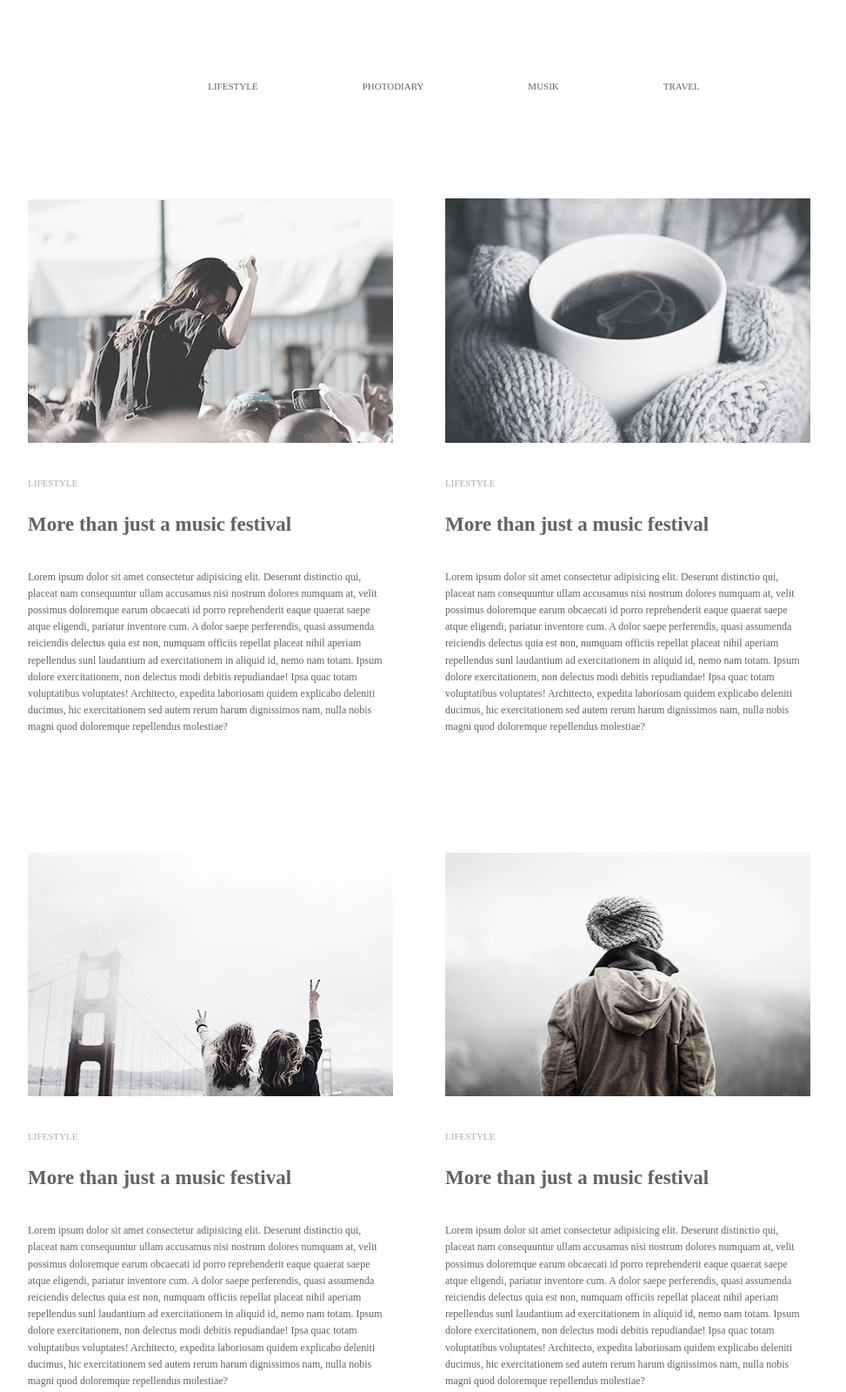
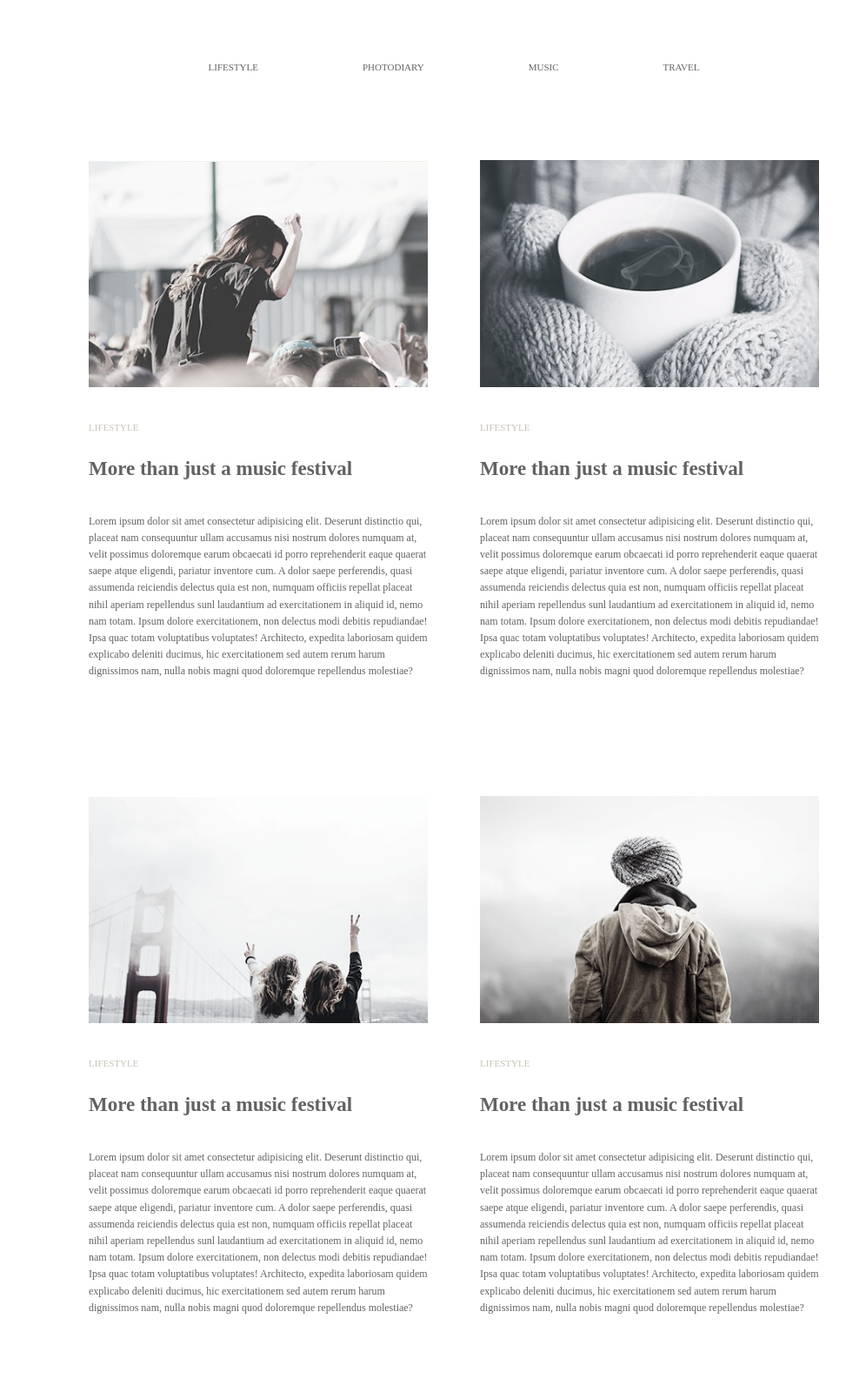
Before and after one commit to MaksymKykot/goit-fe-course, a plain HTML site: page modul-3/home work3.html in a window 1280 px wide. Shown: the top 1600 px of the page at 87% size, without its empty margins (118-1091 px from the left). Drawn offline with Linux system fonts and the light colour scheme.

Commit message:
home work 3 v2

```diff
--- a/modul-3/home work1.html
+++ b/modul-3/home work3.html
@@ -7,6 +7,7 @@
     <link rel="stylesheet" href="style.css">
 </head>
 <body>
+    <div class="conteiner">
     <header class="header">
         <nav class="header_nav">
         <ul class="header__nav-list">
@@ -17,7 +18,7 @@
     <a class="header__nav-link" href="">photodiary</a>
             </li>
             <li class="header__nav-item">
-    <a class="header__nav-link" href="">musik</a>
+    <a class="header__nav-link" href="">music</a>
             </li>
             <li class="header__nav-item">
     <a class="header__nav-link" href="">travel</a>
@@ -28,7 +29,7 @@
     <main>
         <section class="blogposts">
             <article class="blogpost">
-                <img class="blogpost__cover" src="img/картинка1.jpg" alt="картинка1">
+                <img class="blogpost__cover" src="img/img1.jpg" alt="картинка1">
                 <p class="blogpost__label">Lifestyle</p>
                 <h1 class="blogpost__title">More than just a music festival</h1>
                 <p class="blogpost__desc">
@@ -36,7 +37,7 @@
                 </p>
             </article>
             <article class="blogpost">
-                <img class="blogpost__cover" src="img/картинка2.jpg" alt="картинка1">
+                <img class="blogpost__cover" src="img/img2.jpg" alt="картинка1">
                 <p class="blogpost__label">Lifestyle</p>
                 <h1 class="blogpost__title">More than just a music festival</h1>
                 <p class="blogpost__desc">
@@ -44,7 +45,7 @@
                 </p>
             </article>
             <article class="blogpost">
-                <img class="blogpost__cover" src="img/картинка3.jpg" alt="картинка1">
+                <img class="blogpost__cover" src="img/img3.jpg" alt="картинка1">
                 <p class="blogpost__label">Lifestyle</p>
                 <h1 class="blogpost__title">More than just a music festival</h1>
                 <p class="blogpost__desc">
@@ -52,7 +53,7 @@
                 </p>
             </article>
             <article class="blogpost">
-                <img class="blogpost__cover" src="img/картинка4.jpg" alt="картинка1">
+                <img class="blogpost__cover" src="img/img4.jpg" alt="картинка1">
                 <p class="blogpost__label">Lifestyle</p>
                 <h1 class="blogpost__title">More than just a music festival</h1>
                 <p class="blogpost__desc">
@@ -60,7 +61,7 @@
                 </p>
             </article>
             <article class="blogpost">
-                <img class="blogpost__cover" src="img/картинка5.jpg" alt="картинка1">
+                <img class="blogpost__cover" src="img/img5.jpg" alt="картинка1">
                 <p class="blogpost__label">Lifestyle</p>
                 <h1 class="blogpost__title">More than just a music festival</h1>
                 <p class="blogpost__desc">
@@ -68,17 +69,18 @@
                 </p>
             </article>
             <article class="blogpost">
-                <img class="blogpost__cover" src="img/картинка6.jpg" alt="картинка1">
+                <img class="blogpost__cover" src="img/img6.jpg" alt="картинка1">
                 <p class="blogpost__label">Lifestyle</p>
                 <h1 class="blogpost__title">More than just a music festival</h1>
                 <p class="blogpost__desc">
                     Lorem ipsum dolor sit amet consectetur adipisicing elit. Deserunt distinctio qui, placeat nam consequuntur ullam accusamus nisi nostrum dolores numquam at, velit possimus doloremque earum obcaecati id porro reprehenderit eaque quaerat saepe atque eligendi, pariatur inventore cum. A dolor saepe perferendis, quasi assumenda reiciendis delectus quia est non, numquam officiis repellat placeat nihil aperiam repellendus sunl laudantium ad exercitationem in aliquid id, nemo nam totam. Ipsum dolore exercitationem, non delectus modi debitis repudiandae! Ipsa quac totam voluptatibus voluptates! Architecto, expedita laboriosam quidem explicabo deleniti ducimus, hic exercitationem sed autem rerum harum dignissimos nam, nulla nobis magni quod doloremque repellendus molestiae?
                 </p>
             </article>
+    </main>
+    </div>
     <div class="btn-wrap">
     <button class="btn">load more</button>
     </div>
 </section>
-</main>
 </body>
 </html>
--- a/modul-3/style.css
+++ b/modul-3/style.css
@@ -1,6 +1,12 @@
 * {
     margin: 0;
     padding: 0;
+}
+.conteiner{
+    width: 900px;
+    margin: 0 auto;
+    font-family: 'Playfair Display';
+    font-weight: 100;
 }
 .header {
     padding-top: 71px;
@@ -13,11 +19,11 @@ font-size: 0;
 }
 .header__nav-item {
     display: inline-block;
-    padding: 22px 60px;
     font-size: 11px;
 }
 .header__nav-link {
 color: #626266;
+padding: 22px 60px;
 font-size: 11px;
 text-transform: uppercase;
 text-decoration: none;
@@ -37,7 +43,7 @@ text-decoration: none;
 .blogpost {
     display: inline-block;
     width: 100%;
-    max-width: 480px;
+    max-width: 450px;
     margin-bottom: 74px;
     padding: 30px;
     box-sizing: border-box;
@@ -59,7 +65,7 @@ text-decoration: none;
 }
 .blogpost__label {
     padding-top: 37px;
-    color: #b4ad9e;
+    color: #c7c1b6;
     font-size: 11px;
     line-height: 1;
     text-transform: uppercase;
@@ -80,7 +86,7 @@ text-decoration: none;
 }
 .btn {
     display: inline-block;
-    padding: 20px 0 21px;
+    padding: 20px 30px;
     border: 1px solid black;
     color: #626262;
     font-size: 15px;
```
Also changed, not shown: modul-3/img/img1.jpg (added), modul-3/img/img2.jpg (added), modul-3/img/img3.jpg (added), modul-3/img/img4.jpg (added), modul-3/img/img5.jpg (added), modul-3/img/img6.jpg (added).
